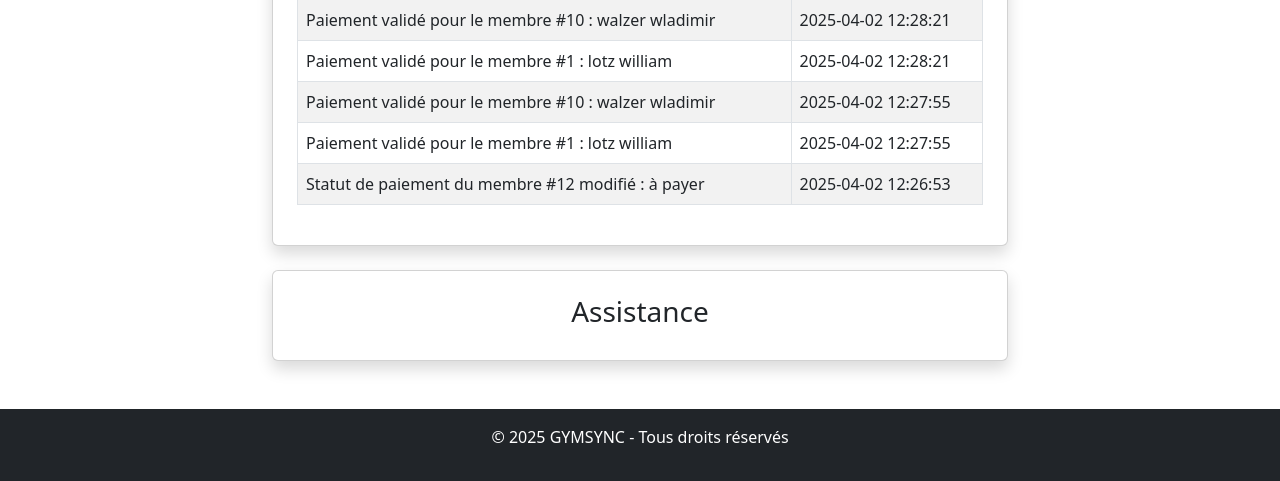
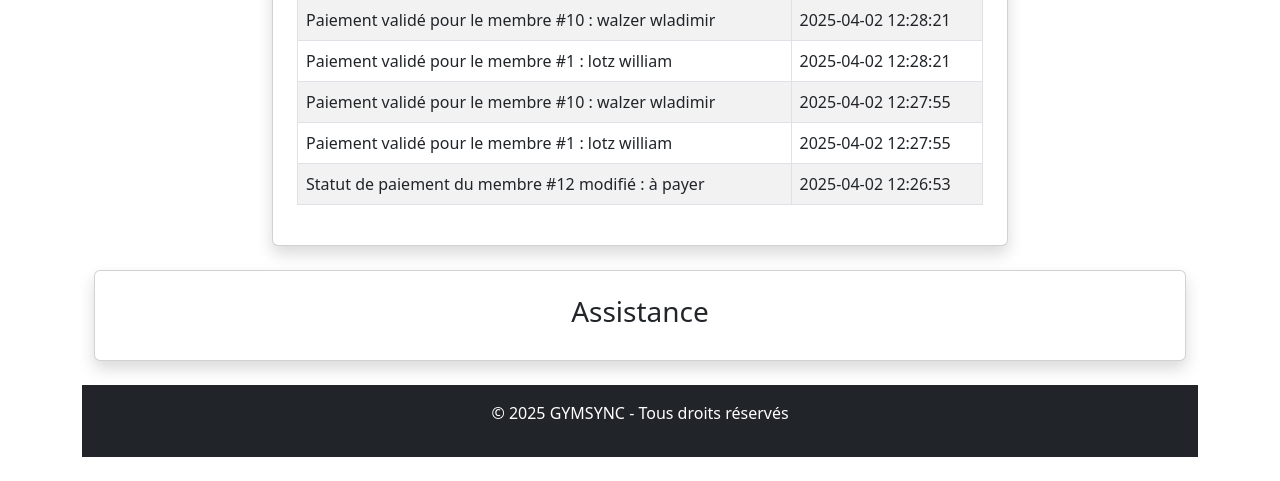
Before and after one commit to UnknownYou64/GYMSYNC, a PHP site: page /Administrateur.php in a window 1280 px wide. Shown: the part 1556-2037 px from the top of the page. Run offline with PHP 8.4, Linux system fonts and the light colour scheme; the visitor is signed in with stand-in values (Sample User, id 1); data comes from the database, SQL or seed files in the repository.

Commit message:
assisantance

```diff
--- a/Administrateur.php
+++ b/Administrateur.php
@@ -286,17 +286,18 @@ if ($_SERVER['REQUEST_METHOD'] == 'POST') {
 
 
 
+<div class="container-fluid">
     <div class="row justify-content-center">
-        <div class="col-md-8">
-            <div class="card p-4 shadow mb-4">
+        <div class="col-12">
+            <div class="card p-4 shadow mb-4 w-100 text-center">
                 <h3 class="text-center">Assistance</h3>
+                <!-- Ajouter un lien vers le document technique -->
 
-
-                <!-- ajouter un lien vers le document technique que je suis entrain de creer -->
             </div>
         </div>
     </div>
 </div>
+
 
 
 
```
